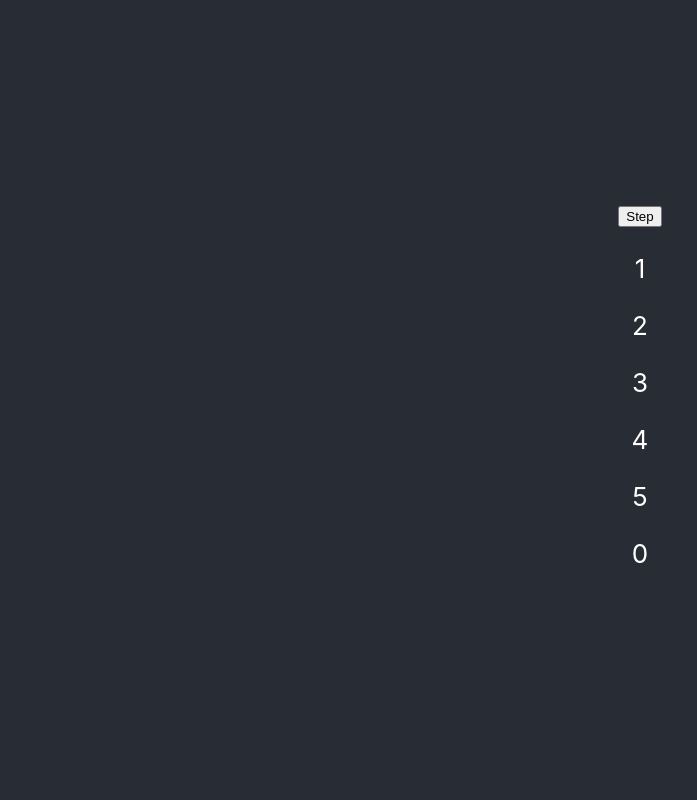
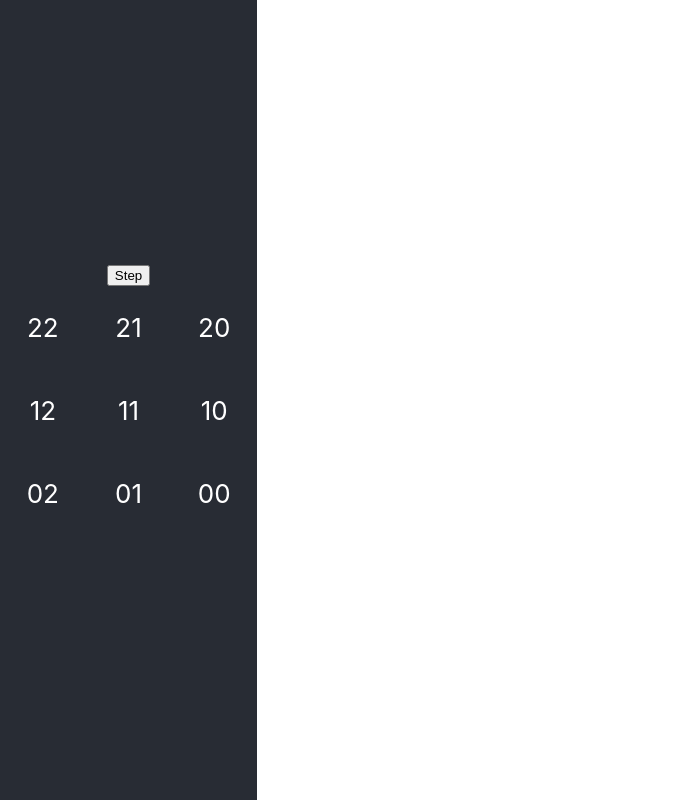
Before and after one commit to marvinody/its-all-coming-together, a React (Create React App) app: page / in a window 1280 px wide. Shown: the whole page, without its empty margins (0-697 px from the left). Built offline with nearby package versions, Linux system fonts and the light colour scheme.

Commit message:
feat: adds sample of sorting special objects (nested array)

```diff
--- a/src/App.css
+++ b/src/App.css
@@ -32,7 +32,17 @@
   from {
     transform: rotate(0deg);
   }
+
   to {
     transform: rotate(360deg);
   }
 }
+
+div {
+  display: flex;
+  flex-wrap: wrap;
+}
+
+div p {
+  flex: 1 1 33%;
+}
--- a/src/App.js
+++ b/src/App.js
@@ -18,8 +18,15 @@ function* bubble_sort(arr, { swap, cmp }) {
   } while (swapped)
 }
 
-const array = [1, 2, 3, 4, 5, 0]
-const cmp = (a, b) => a - b
+const array = []
+const size = 3;
+for (let i = size - 1; i >= 0; i--) {
+  for (let j = size - 1; j >= 0; j--) {
+    array.push([i, j])
+  }
+}
+
+const cmp = (a, b) => (a[0] - b[0]) + (a[1] - b[1]) * 10
 
 function App() {
   const [step, setStep] = useState(0)
```
